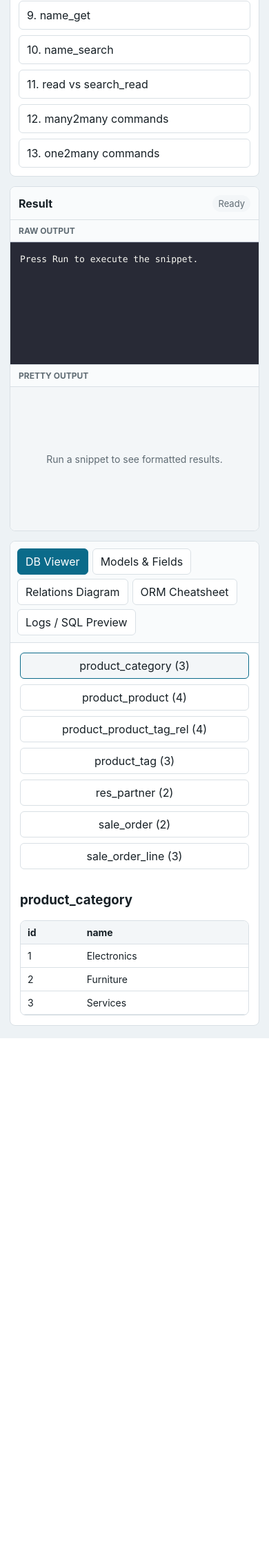
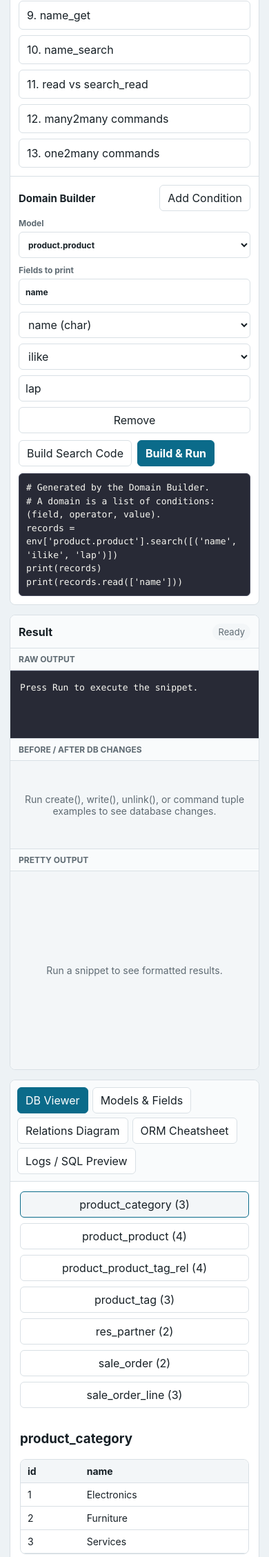
Before and after one commit to thint2908/vibe, a Flask app: page / in a window 390 px wide. Shown: the part 1112-3369 px from the top of the page at 69% size. Before the commit the page ends 2617 px from the top, so only its background shows below. Run offline with Flask 3, Linux system fonts and the light colour scheme; data comes from the database, SQL or seed files in the repository.

Commit message:
Add ORM learning tools

```diff
--- a/app.py
+++ b/app.py
@@ -757,14 +757,52 @@ def seed(db: Database) -> None:
 def snapshot(db: Database) -> dict[str, Any]:
     tables = [
         row["name"]
-        for row in db.execute("SELECT name FROM sqlite_master WHERE type='table' AND name NOT LIKE 'sqlite_%' ORDER BY name").fetchall()
+        for row in db.conn.execute(
+            "SELECT name FROM sqlite_master WHERE type='table' AND name NOT LIKE 'sqlite_%' ORDER BY name"
+        ).fetchall()
     ]
     result = {}
     for table in tables:
-        rows = [dict(row) for row in db.execute(f"SELECT * FROM {table} ORDER BY 1").fetchall()]
-        columns = [dict(row) for row in db.execute(f"PRAGMA table_info({table})").fetchall()]
+        rows = [dict(row) for row in db.conn.execute(f"SELECT * FROM {table} ORDER BY 1").fetchall()]
+        columns = [dict(row) for row in db.conn.execute(f"PRAGMA table_info({table})").fetchall()]
         result[table] = {"columns": columns, "rows": rows}
     return result
+
+
+def snapshot_diff(before: dict[str, Any], after: dict[str, Any]) -> list[dict[str, Any]]:
+    changes = []
+    for table in sorted(set(before) | set(after)):
+        before_rows = {row["id"]: row for row in before.get(table, {}).get("rows", []) if "id" in row}
+        after_rows = {row["id"]: row for row in after.get(table, {}).get("rows", []) if "id" in row}
+        table_changes = {"table": table, "created": [], "deleted": [], "updated": []}
+
+        for row_id in sorted(after_rows.keys() - before_rows.keys()):
+            table_changes["created"].append(after_rows[row_id])
+
+        for row_id in sorted(before_rows.keys() - after_rows.keys()):
+            table_changes["deleted"].append(before_rows[row_id])
+
+        for row_id in sorted(before_rows.keys() & after_rows.keys()):
+            before_row = before_rows[row_id]
+            after_row = after_rows[row_id]
+            field_changes = {
+                field: {"before": before_row.get(field), "after": after_row.get(field)}
+                for field in sorted(set(before_row) | set(after_row))
+                if before_row.get(field) != after_row.get(field)
+            }
+            if field_changes:
+                table_changes["updated"].append(
+                    {
+                        "id": row_id,
+                        "before": before_row,
+                        "after": after_row,
+                        "fields": field_changes,
+                    }
+                )
+
+        if table_changes["created"] or table_changes["deleted"] or table_changes["updated"]:
+            changes.append(table_changes)
+    return changes
 
 
 def model_metadata() -> list[dict[str, Any]]:
@@ -799,6 +837,7 @@ def execute_code(code: str) -> dict[str, Any]:
     env = Env(db)
     stdout = io.StringIO()
     pretty_output: list[dict[str, Any]] = []
+    before = snapshot(db)
 
     def normalize_print_value(value: Any) -> Any:
         if isinstance(value, Recordset):
@@ -858,13 +897,16 @@ def execute_code(code: str) -> dict[str, Any]:
             status = "error"
             error = str(exc)
             print(traceback.format_exc(limit=6))
+    after = snapshot(db)
     data = {
         "status": status,
         "output": stdout.getvalue(),
         "pretty": pretty_output,
         "error": error,
         "sql": logger.entries,
-        "db": snapshot(db),
+        "db": after,
+        "before_db": before,
+        "changes": snapshot_diff(before, after) if status == "ok" else [],
     }
     db.close()
     return data
--- a/static/app.js
+++ b/static/app.js
@@ -3,15 +3,24 @@ const codeHighlight = document.querySelector("#codeHighlight code");
 const codeHighlightFrame = document.querySelector("#codeHighlight");
 const output = document.querySelector("#output");
 const prettyOutput = document.querySelector("#prettyOutput");
+const changeSummary = document.querySelector("#changeSummary");
 const sqlLog = document.querySelector("#sqlLog");
 const statusBadge = document.querySelector("#statusBadge");
 const tableList = document.querySelector("#tableList");
 const tableRows = document.querySelector("#tableRows");
 const modelsView = document.querySelector("#modelsView");
 const themeToggle = document.querySelector("#themeToggle");
+const domainModel = document.querySelector("#domainModel");
+const domainFields = document.querySelector("#domainFields");
+const domainConditions = document.querySelector("#domainConditions");
+const domainPreview = document.querySelector("#domainPreview");
+const addDomainConditionBtn = document.querySelector("#addDomainConditionBtn");
+const buildDomainBtn = document.querySelector("#buildDomainBtn");
+const runDomainBtn = document.querySelector("#runDomainBtn");
 
 let state = { db: {}, models: [] };
 let activeTable = null;
+let domainConditionId = 0;
 
 const selectExamples = {
   search_all: `# env['product.product'] means: open the Product model.
@@ -157,6 +166,25 @@ print('Products with price >= 250:', count)`,
 document.querySelector("#runBtn").addEventListener("click", runCode);
 document.querySelector("#resetBtn").addEventListener("click", loadState);
 themeToggle.addEventListener("click", toggleTheme);
+domainModel.addEventListener("change", () => {
+  renderDomainConditions();
+  updateDomainPreview();
+});
+domainFields.addEventListener("input", updateDomainPreview);
+addDomainConditionBtn.addEventListener("click", () => {
+  addDomainCondition();
+  updateDomainPreview();
+});
+buildDomainBtn.addEventListener("click", () => {
+  editor.value = buildDomainCode();
+  syncCodeHighlight();
+  editor.focus();
+});
+runDomainBtn.addEventListener("click", () => {
+  editor.value = buildDomainCode();
+  syncCodeHighlight();
+  runCode();
+});
 
 document.querySelectorAll(".example-btn").forEach((button) => {
   button.addEventListener("click", () => {
@@ -317,12 +345,15 @@ async function loadState() {
   activeTable = activeTable || Object.keys(state.db)[0];
   renderDb();
   renderModels();
+  renderDomainBuilder();
 }
 
 async function runCode() {
   statusBadge.textContent = "Running";
   statusBadge.className = "";
   output.textContent = "";
+  changeSummary.className = "change-summary empty";
+  changeSummary.textContent = "Running...";
   prettyOutput.className = "pretty-output empty";
   prettyOutput.textContent = "Running...";
   const response = await fetch("/api/run", {
@@ -335,6 +366,7 @@ async function runCode() {
   statusBadge.textContent = data.status === "ok" ? "OK" : "Error";
   statusBadge.className = data.status;
   output.textContent = formatOutput(data);
+  renderChangeSummary(data);
   renderPrettyOutput(data);
   sqlLog.textContent = data.sql.map((entry) => `${entry.sql}\nparams: ${JSON.stringify(entry.params)}`).join("\n\n");
   renderDb();
@@ -362,6 +394,86 @@ function renderPrettyOutput(data) {
   }
   prettyOutput.className = "pretty-output";
   prettyOutput.innerHTML = items.map(renderPrettyItem).join("");
+}
+
+function renderChangeSummary(data) {
+  if (data.error) {
+    changeSummary.className = "change-summary empty";
+    changeSummary.textContent = "No database changes were saved because the snippet raised an error.";
+    return;
+  }
+
+  const changes = data.changes || [];
+  if (!changes.length) {
+    changeSummary.className = "change-summary empty";
+    changeSummary.textContent = "No database rows changed. Search/read examples usually only query data.";
+    return;
+  }
+
+  changeSummary.className = "change-summary";
+  changeSummary.innerHTML = changes.map(renderTableChange).join("");
+}
+
+function renderTableChange(change) {
+  const blocks = [];
+  if (change.created?.length) {
+    blocks.push(renderChangedRows("Created rows", "created", change.created));
+  }
+  if (change.updated?.length) {
+    blocks.push(renderUpdatedRows(change.updated));
+  }
+  if (change.deleted?.length) {
+    blocks.push(renderChangedRows("Deleted rows", "deleted", change.deleted));
+  }
+
+  return `
+    <article class="change-card">
+      <h3>${escapeHtml(change.table)}</h3>
+      ${blocks.join("")}
+    </article>
+  `;
+}
+
+function renderChangedRows(title, type, rows) {
+  return `
+    <section class="change-block ${type}">
+      <h4>${escapeHtml(title)}</h4>
+      ${renderPrettyTable(rows)}
+    </section>
+  `;
+}
+
+function renderUpdatedRows(rows) {
+  return `
+    <section class="change-block updated">
+      <h4>Updated rows</h4>
+      ${rows
+        .map(
+          (row) => `
+            <div class="field-diff">
+              <div class="field-diff-title">id ${escapeHtml(row.id)}</div>
+              <table class="diff-table">
+                <thead><tr><th>Field</th><th>Before</th><th>After</th></tr></thead>
+                <tbody>
+                  ${Object.entries(row.fields)
+                    .map(
+                      ([field, values]) => `
+                        <tr>
+                          <td>${escapeHtml(field)}</td>
+                          <td>${escapeHtml(formatScalar(values.before))}</td>
+                          <td>${escapeHtml(formatScalar(values.after))}</td>
+                        </tr>
+                      `
+                    )
+                    .join("")}
+                </tbody>
+              </table>
+            </div>
+          `
+        )
+        .join("")}
+    </section>
+  `;
 }
 
 function renderPrettyItem(item, index) {
@@ -527,6 +639,126 @@ function renderModels() {
     .join("");
 }
 
+function renderDomainBuilder() {
+  const previousModel = domainModel.value;
+  domainModel.innerHTML = state.models
+    .map((model) => `<option value="${escapeHtml(model.name)}">${escapeHtml(model.name)}</option>`)
+    .join("");
+  if (previousModel && state.models.some((model) => model.name === previousModel)) {
+    domainModel.value = previousModel;
+  } else {
+    domainModel.value = "product.product";
+  }
+  if (!domainConditions.children.length) {
+    addDomainCondition({ field: "name", operator: "ilike", value: "lap" });
+  } else {
+    renderDomainConditions();
+  }
+  updateDomainPreview();
+}
+
+function renderDomainConditions() {
+  const values = readDomainConditions();
+  domainConditions.innerHTML = "";
+  values.forEach((condition) => addDomainCondition(condition));
+}
+
+function addDomainCondition(condition = {}) {
+  const model = getDomainModel();
+  const fields = getSearchableFields(model);
+  const defaultField = fields.some((field) => field.name === condition.field)
+    ? condition.field
+    : fields[0]?.name || "id";
+  const row = document.createElement("div");
+  row.className = "domain-condition";
+  row.dataset.id = String(++domainConditionId);
+  row.innerHTML = `
+    <select class="domain-field" title="Field">
+      ${fields.map((field) => `<option value="${escapeHtml(field.name)}">${escapeHtml(field.name)} (${escapeHtml(field.type)})</option>`).join("")}
+    </select>
+    <select class="domain-operator" title="Operator">
+      ${["=", "!=", ">", ">=", "<", "<=", "ilike", "like", "in"]
+        .map((operator) => `<option value="${escapeHtml(operator)}">${escapeHtml(operator)}</option>`)
+        .join("")}
+    </select>
+    <input class="domain-value" type="text" title="Value" placeholder="value">
+    <button class="domain-remove" type="button" title="Remove condition">Remove</button>
+  `;
+  row.querySelector(".domain-field").value = defaultField;
+  row.querySelector(".domain-operator").value = condition.operator || "ilike";
+  row.querySelector(".domain-value").value = condition.value ?? "";
+  row.querySelectorAll("select, input").forEach((input) => input.addEventListener("input", updateDomainPreview));
+  row.querySelector(".domain-remove").addEventListener("click", () => {
+    row.remove();
+    if (!domainConditions.children.length) addDomainCondition();
+    updateDomainPreview();
+  });
+  domainConditions.appendChild(row);
+}
+
+function getDomainModel() {
+  return state.models.find((model) => model.name === domainModel.value) || state.models[0];
+}
+
+function getSearchableFields(model) {
+  if (!model) return [];
+  return model.fields.filter((field) => !["one2many", "many2many"].includes(field.type));
+}
+
+function readDomainConditions() {
+  return [...domainConditions.querySelectorAll(".domain-condition")].map((row) => ({
+    field: row.querySelector(".domain-field").value,
+    operator: row.querySelector(".domain-operator").value,
+    value: row.querySelector(".domain-value").value,
+  }));
+}
+
+function buildDomainCode() {
+  const model = domainModel.value || "product.product";
+  const domain = readDomainConditions()
+    .filter((condition) => condition.field)
+    .map((condition) => `(${pythonString(condition.field)}, ${pythonString(condition.operator)}, ${pythonValue(condition.value, condition.operator)})`);
+  const fields = domainFields.value
+    .split(",")
+    .map((field) => field.trim())
+    .filter(Boolean);
+  const fieldsCode = fields.length ? `[${fields.map(pythonString).join(", ")}]` : "None";
+
+  return `# Generated by the Domain Builder.
+# A domain is a list of conditions: (field, operator, value).
+records = env[${pythonString(model)}].search([${domain.join(", ")}])
+print(records)
+print(records.read(${fieldsCode}))`;
+}
+
+function updateDomainPreview() {
+  domainPreview.textContent = buildDomainCode();
+}
+
+function pythonString(value) {
+  return `'${String(value).replaceAll("\\", "\\\\").replaceAll("'", "\\'")}'`;
+}
+
+function pythonValue(value, operator) {
+  const trimmed = String(value).trim();
+  if (operator === "in") {
+    const values = trimmed
+      .split(",")
+      .map((item) => item.trim())
+      .filter(Boolean)
+      .map((item) => parseDomainScalar(item));
+    return `[${values.join(", ")}]`;
+  }
+  return parseDomainScalar(trimmed);
+}
+
+function parseDomainScalar(value) {
+  if (value === "") return "False";
+  if (/^-?\d+(?:\.\d+)?$/.test(value)) return value;
+  if (["True", "False", "None"].includes(value)) return value;
+  return pythonString(value);
+}
+
 function escapeHtml(value) {
   if (value === null || value === undefined) return "";
   return String(value)
--- a/static/style.css
+++ b/static/style.css
@@ -116,6 +116,11 @@ button:hover {
   overflow: hidden;
 }
 
+.output-pane {
+  display: grid;
+  grid-template-rows: auto minmax(0, 1fr);
+}
+
 .toolbar {
   min-height: 48px;
   padding: 10px 12px;
@@ -213,9 +218,9 @@ button:hover {
 
 .result-stack {
   display: grid;
-  grid-template-rows: minmax(190px, 1fr) minmax(240px, 1.15fr);
+  grid-template-rows: minmax(130px, 0.7fr) minmax(160px, 0.8fr) minmax(300px, 2fr);
+  height: 100%;
   min-height: 450px;
-  max-height: 720px;
 }
 
 .result-section {
@@ -266,11 +271,26 @@ button:hover {
   color: var(--ink);
 }
 
+.change-summary {
+  overflow: auto;
+  padding: 12px;
+  background: var(--soft);
+  color: var(--ink);
+}
+
 .pretty-output.empty {
   display: grid;
   place-items: center;
   color: var(--muted);
   font-size: 14px;
+}
+
+.change-summary.empty {
+  display: grid;
+  place-items: center;
+  color: var(--muted);
+  font-size: 14px;
+  text-align: center;
 }
 
 .pretty-card {
@@ -393,7 +477,8 @@ button:hover {
   padding: 12px;
 }
 
-.examples h2 {
+.examples h2,
+.domain-builder h2 {
   font-size: 15px;
   margin: 0 0 10px;
 }
@@ -424,6 +509,95 @@ button:hover {
 .example-btn {
   text-align: left;
   min-height: 42px;
+}
+
+.domain-builder {
+  border-top: 1px solid var(--line);
+  padding: 12px;
+}
+
+.section-title {
+  display: flex;
+  align-items: center;
+  justify-content: space-between;
+  gap: 10px;
+  margin-bottom: 10px;
+}
+
+.section-title h2 {
+  margin: 0;
+}
+
+.domain-builder-grid {
+  display: grid;
+  grid-template-columns: minmax(0, 1fr) minmax(0, 1fr);
+  gap: 10px;
+  margin-bottom: 10px;
+}
+
+.domain-builder label {
+  display: grid;
+  gap: 5px;
+  color: var(--muted);
+  font-size: 12px;
+  font-weight: 700;
+}
+
+.domain-builder select,
+.domain-builder input {
+  width: 100%;
+  min-height: 38px;
+  border: 1px solid var(--line);
+  border-radius: 6px;
+  background: var(--panel);
+  color: var(--ink);
+  padding: 7px 9px;
+  font: inherit;
+}
+
+.domain-builder select:focus,
+.domain-builder input:focus {
+  border-color: var(--accent);
+  outline: 2px solid var(--focus);
+}
+
+.domain-conditions {
+  display: grid;
+  gap: 8px;
+}
+
+.domain-condition {
+  display: grid;
+  grid-template-columns: minmax(130px, 1fr) 92px minmax(110px, 1fr) auto;
+  gap: 8px;
+  align-items: center;
+}
+
+.domain-actions {
+  display: flex;
+  flex-wrap: wrap;
+  gap: 8px;
+  margin-top: 10px;
+}
+
+#runDomainBtn {
+  background: var(--accent);
+  border-color: var(--accent);
+  color: white;
+  font-weight: 700;
+}
+
+.domain-preview {
+  margin: 10px 0 0;
+  max-height: 180px;
+  overflow: auto;
+  border: 1px solid var(--code-line);
+  border-radius: 6px;
+  background: var(--code-bg);
+  color: var(--code-text);
+  padding: 10px;
+  white-space: pre-wrap;
+  font: 13px/1.5 "SFMono-Regular", Consolas, monospace;
 }
 
 .tabs-shell {
@@ -580,7 +754,9 @@ th {
 
 @media (max-width: 860px) {
   .workspace,
-  .db-layout {
+  .db-layout,
+  .domain-builder-grid,
+  .domain-condition {
     grid-template-columns: 1fr;
   }
 
--- a/templates/index.html
+++ b/templates/index.html
@@ -65,6 +65,28 @@
             {% endfor %}
           </div>
         </div>
+        <section class="domain-builder">
+          <div class="section-title">
+            <h2>Domain Builder</h2>
+            <button id="addDomainConditionBtn" type="button">Add Condition</button>
+          </div>
+          <div class="domain-builder-grid">
+            <label>
+              Model
+              <select id="domainModel"></select>
+            </label>
+            <label>
+              Fields to print
+              <input id="domainFields" type="text" value="name" placeholder="name, list_price">
+            </label>
+          </div>
+          <div id="domainConditions" class="domain-conditions"></div>
+          <div class="domain-actions">
+            <button id="buildDomainBtn" type="button">Build Search Code</button>
+            <button id="runDomainBtn" type="button">Build & Run</button>
+          </div>
+          <pre id="domainPreview" class="domain-preview">Choose a model and condition to generate a domain.</pre>
+        </section>
       </section>
 
       <section class="output-pane">
@@ -76,6 +98,10 @@
           <section class="result-section">
             <div class="result-heading">Raw output</div>
             <pre id="output">Press Run to execute the snippet.</pre>
+          </section>
+          <section class="result-section">
+            <div class="result-heading">Before / After DB changes</div>
+            <div id="changeSummary" class="change-summary empty">Run create(), write(), unlink(), or command tuple examples to see database changes.</div>
           </section>
           <section class="result-section">
             <div class="result-heading">Pretty output</div>
```
Also changed, not shown: other parts of static/style.css (+64 -0 lines).
